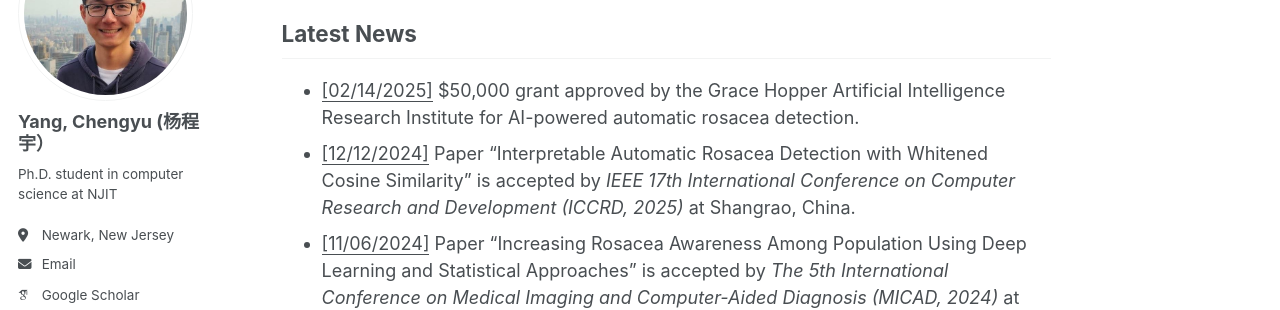
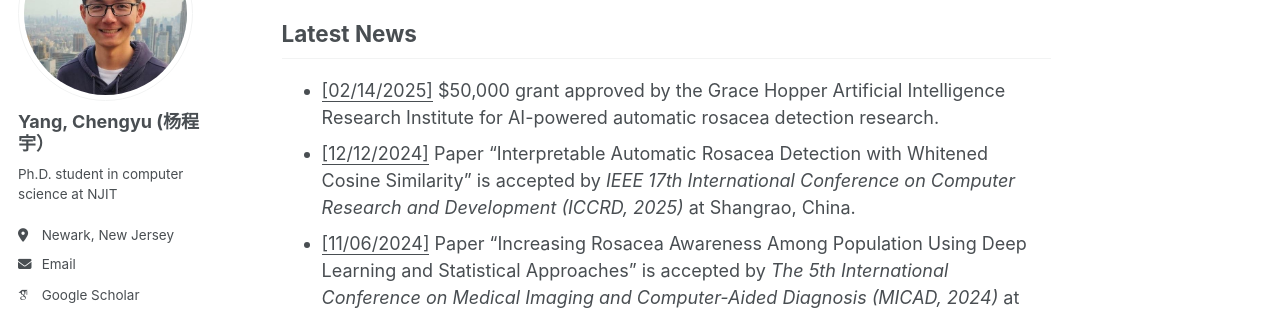
Before and after one commit to chengyuyang-njit/chengyuyang-njit.github.io, a Jekyll site: the page built from _pages/about.md, in a window 1280 px wide and 900 px high, scrolled down 551 px. Shown: the part 180-490 px from the top of the window. Built offline with Jekyll 4.4.1, drawn with Linux system fonts in a browser that asks for light colours; some web fonts are replaced.

Commit message:
Update about.md

```diff
--- a/_pages/about.md
+++ b/_pages/about.md
@@ -21,7 +21,7 @@ Publications
 
 Latest News
 ------
-- <u>[02/14/2025]</u> $50,000 grant approved by the Grace Hopper Artificial Intelligence Research Institute for AI-powered automatic rosacea detection.
+- <u>[02/14/2025]</u> $50,000 grant approved by the Grace Hopper Artificial Intelligence Research Institute for AI-powered automatic rosacea detection research.
 - <u>[12/12/2024]</u> Paper "Interpretable Automatic Rosacea Detection with Whitened Cosine Similarity" is accepted by <em>IEEE 17th International Conference on Computer Research and Development (ICCRD, 2025)</em> at Shangrao, China.
 - <u>[11/06/2024]</u> Paper "Increasing Rosacea Awareness Among Population Using Deep Learning and Statistical Approaches" is accepted by <em>The 5th International Conference on Medical Imaging and Computer-Aided Diagnosis (MICAD, 2024)</em> at The University of Manchester, UK.
 - <u>[09/03/2024]</u> Starting my Ph.D. journey at NJIT.
```
